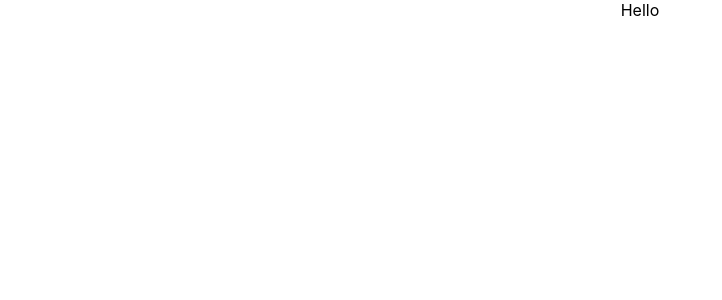
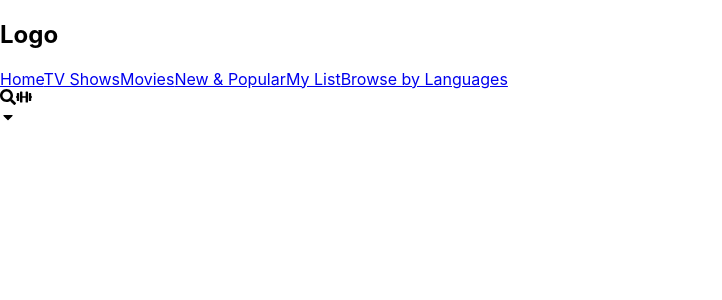
Before and after one commit to ovara1mark/Netflix, a React (Create React App) app in the folder netflix/: page /homeadults in a window 1280 px wide. Shown: the top 300 px of the page, without its empty margins (0-722 px from the left). Built offline with nearby package versions, Linux system fonts and the light colour scheme.

Commit message:
navbar update

```diff
--- a/netflix/src/App.js
+++ b/netflix/src/App.js
@@ -1,11 +1,20 @@
-import './App.css';
-import { LandingPage } from './components';
+import './index.css';
+import { Route, Routes, BrowserRouter } from "react-router-dom";
+import { BrowseByLanguagesAdults, HomeAdults, LandingPage, MoviesAdults, MyListAdults, NewAndPopularAdults, TvShowsAdults } from './components';
 
 function App() {
   return (
-    <div className="App">
-      <LandingPage />
-    </div>
+    <BrowserRouter>
+        <Routes>
+          <Route exact path="/" element={<LandingPage />} />
+          <Route exact path="/homeadults" element={<HomeAdults />} />
+          <Route exact path="/tvshowsadults" element={<TvShowsAdults />} />
+          <Route exact path="/moviesadults" element={<MoviesAdults />} />
+          <Route exact path="/newandpopularadults" element={<NewAndPopularAdults />} />
+          <Route exact path="/mylistadults" element={<MyListAdults />} />
+          <Route exact path="browsebylanguages" element={<BrowseByLanguagesAdults />} />
+        </Routes>
+      </BrowserRouter>
   );
 }
 
--- a/netflix/src/components/Pages/HomeAdults/index.jsx
+++ b/netflix/src/components/Pages/HomeAdults/index.jsx
@@ -1,7 +1,8 @@
 import React from "react";
+import { NavBar } from "../../molecules";
 
 export const HomeAdults = () => {
     return (
-        <div>Hello</div>
+        <NavBar />
     );
 };
--- a/netflix/src/components/molecules/NavBar/index.jsx
+++ b/netflix/src/components/molecules/NavBar/index.jsx
@@ -1,5 +1,31 @@
 import React from "react";
+import { Link } from "react-router-dom";
+import { FaSearch, FaDumbbell, FaCaretDown } from "react-icons/fa";
 
 export const NavBar = () => {
-  return <nav>Netflix</nav>;
+  return (
+    <nav style={{display: "flex"}}>
+         <div>
+            <div>
+                <h1>Logo</h1>
+            </div>
+            <div>
+                <Link to="./homeadults">Home</Link>
+                <Link to="./tvshowsadults">TV Shows</Link>
+                <Link to="./moviesadults">Movies</Link>
+                <Link to="./newandpopularadults">New & Popular</Link>
+                <Link to="./mylistadults">My List</Link>
+                <Link to="./browsebylanguagesadults">Browse by Languages</Link>
+            </div>
+            <div>
+                <FaSearch />
+                <FaDumbbell />
+                <div>
+                    <img src="" alt="" />
+                    <FaCaretDown />
+                </div>
+            </div>
+        </div>
+    </nav>
+  )
 };
```
